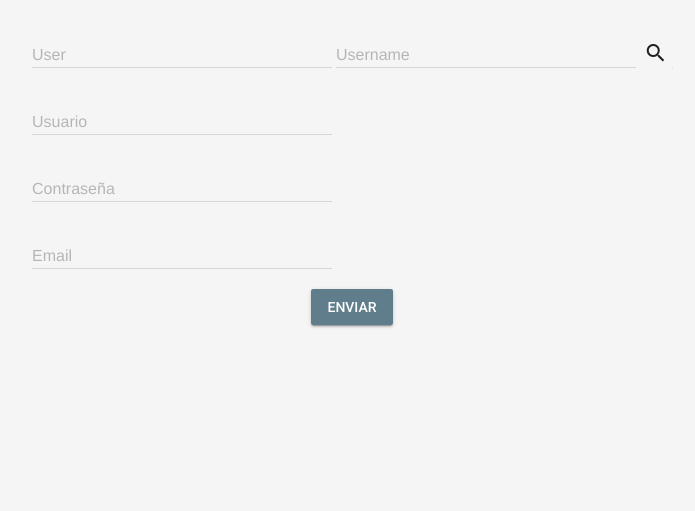
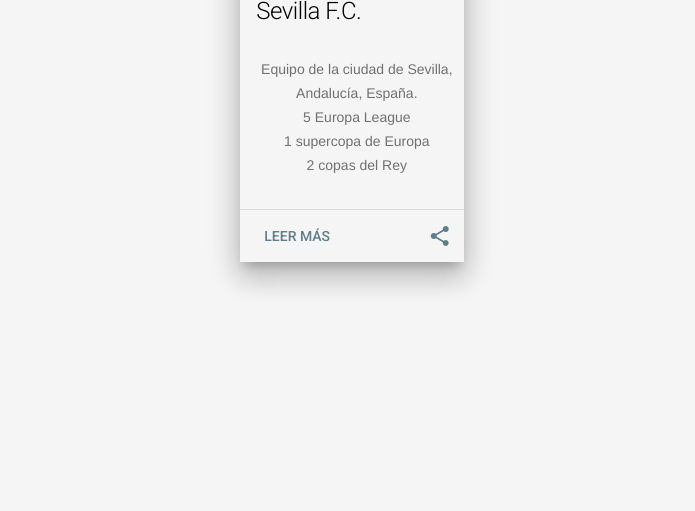
Before and after one commit to dmpinero/Curso_Material_Design, a website: page index.html in a window 1280 px wide. Shown: the part 289-800 px from the top of the page, without its empty margins (288-983 px from the left). Drawn offline with Linux system fonts and the light colour scheme.

Commit message:
Noveno ejemplo. Cards

```diff
--- a/index.html
+++ b/index.html
@@ -17,8 +17,15 @@
 			align-items: center;
 			justify-content: center;
 		}
-		form .mdl-textfield {
-			display: block;
+		.mdl-card {
+			max-width: 600px;
+		}
+		.mdl-card__media>img {
+			width: 100%;
+		}
+		.mdl-card__actions {
+			display: flex;
+			align-items: center;
 		}
 	</style>
 </head>
@@ -26,40 +33,23 @@
 <body>
 	<div class="mdl-layout mdl-js-layout mdl-color--grey-100">
 		<main class="mdl-layout_content">
-			<h1>TextField</h1>
-			<div class="mdl-textfield mdl-js-textfield">
-				<input class="mdl-textfield__input" id="basic" type="text"></input>
-				<label for="basic" class="mdl-textfield__label">User</label>
+			<div class="mdl_card mdl-shadow--16dp">
+				<!-- Las tarjetas tienen 4 características -->
+				<div class="mdl-card__media"><img src="images/sevillafc.png"></img></div> <!-- Imagen dentro de la tarjeta -->
+				<div class="mdl-card__title">
+					<h1 class="mdl-card__title-text">Sevilla F.C.</h1>
+				</div> <!-- Títulode la tarjeta -->
+				<div class="mdl-card__supporting-text">
+					<p>Equipo de la ciudad de Sevilla, <br>Andalucía, España. <br>5 Europa League<br>1 supercopa de Europa<br>2 copas del Rey</p>
+				</div> <!-- Descripción la tarjeta -->
+				<div class="mdl-card__actions mdl-card--border">
+					<a href="#" class="mdl-button mdl-js-button mdl-js--ripple-effect mdl-button--colored">Leer más</a>
+					<div class="mdl-layout-spacer"></div>
+					<button class="mdl-button mdl-button--icon mdl-button--colored">
+						<i class="material-icons">share</i>
+					</button>
+				</div> <!-- Acciones asociadas a la tarjeta -->
 			</div>
-			<div class="mdl-textfield mdl-js-textfield mdl-textfield--floating-label">
-				<input class="mdl-textfield__input" type="text" id="float"></input>
-				<label for ="float" class="mdl-textfield__label">Username</label>
-			</div>
-			<div class="mdl-textfield mdl-js-textfield mdl-textfield--expandable">
-				<label for="search" class="mdl-button mdl-js-button mdl-button--icon">
-					<i class="material-icons">search</i>
-				</label>
-				<div class="mdl-textfield__expandable-holder">
-					<input type="text" class="mdl-textfield__input" id="search"></input>
-					<label class="mdl-textfield__label" for="search">Buscar</label>
-				</div>
-			</div>
-			<form action="#">
-				<div class="mdl-textfield mdl-js-textfield mdl-textfield--floating-label">
-					<input type="text" class="mdl-textfield__input" id="username"></input>
-					<label class="mdl-textfield__label" for="username">Usuario</label>
-				</div>
-				<div class="mdl-textfield mdl-js-textfield mdl-textfield--floating-label">
-					<input type="password" class="mdl-textfield__input" id="password"></input>
-					<label class="mdl-textfield__label" for="password">Contraseña</label>
-				</div>
-				<div class="mdl-textfield mdl-js-textfield mdl-textfield--floating-label">
-					<input type="email" class="mdl-textfield__input" id="email"></input>
-					<label class="mdl-textfield__label" for="email">Email</label>
-				</div>
-
-				<button class="mdl-button mdl-js-button mdl-button--raised mdl-button--colored">Enviar</button>
-			</form>
 		</main>
 	</div>
 
```
Also changed, not shown: README.md.
